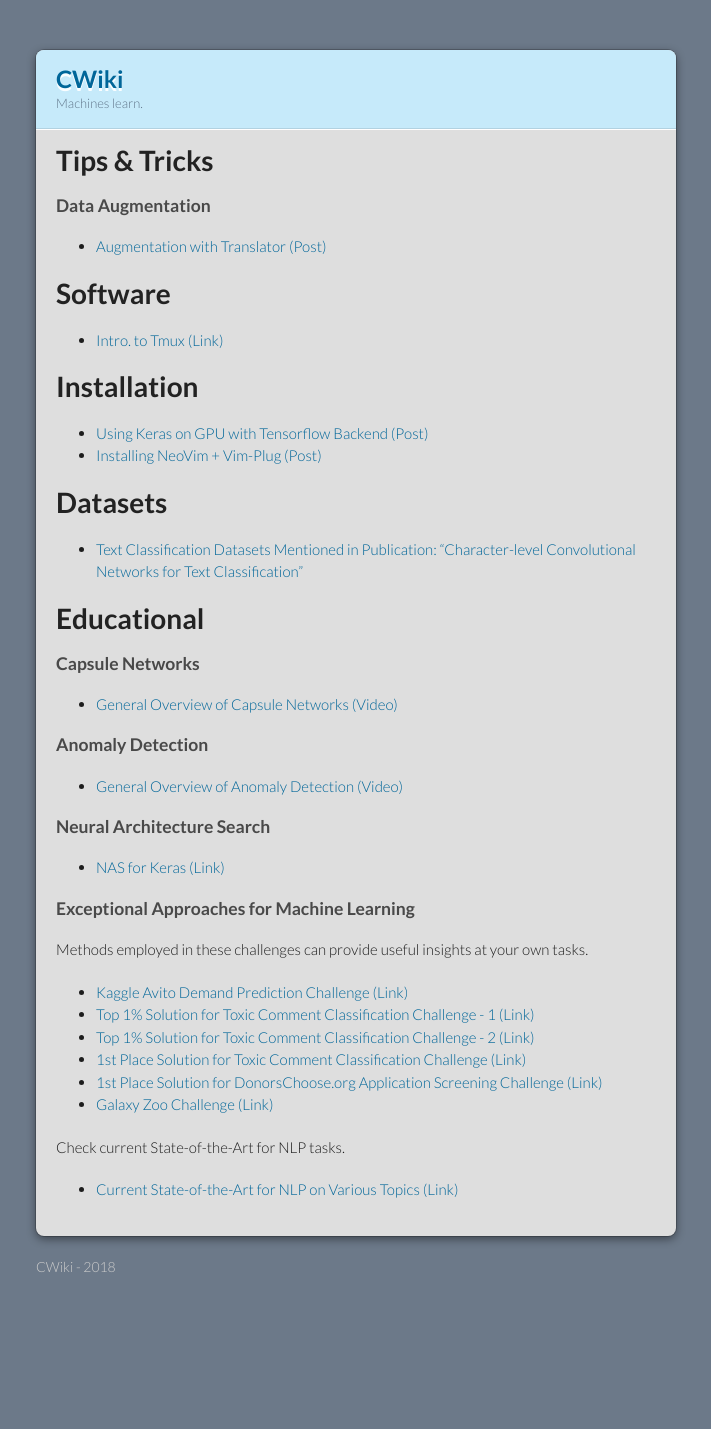
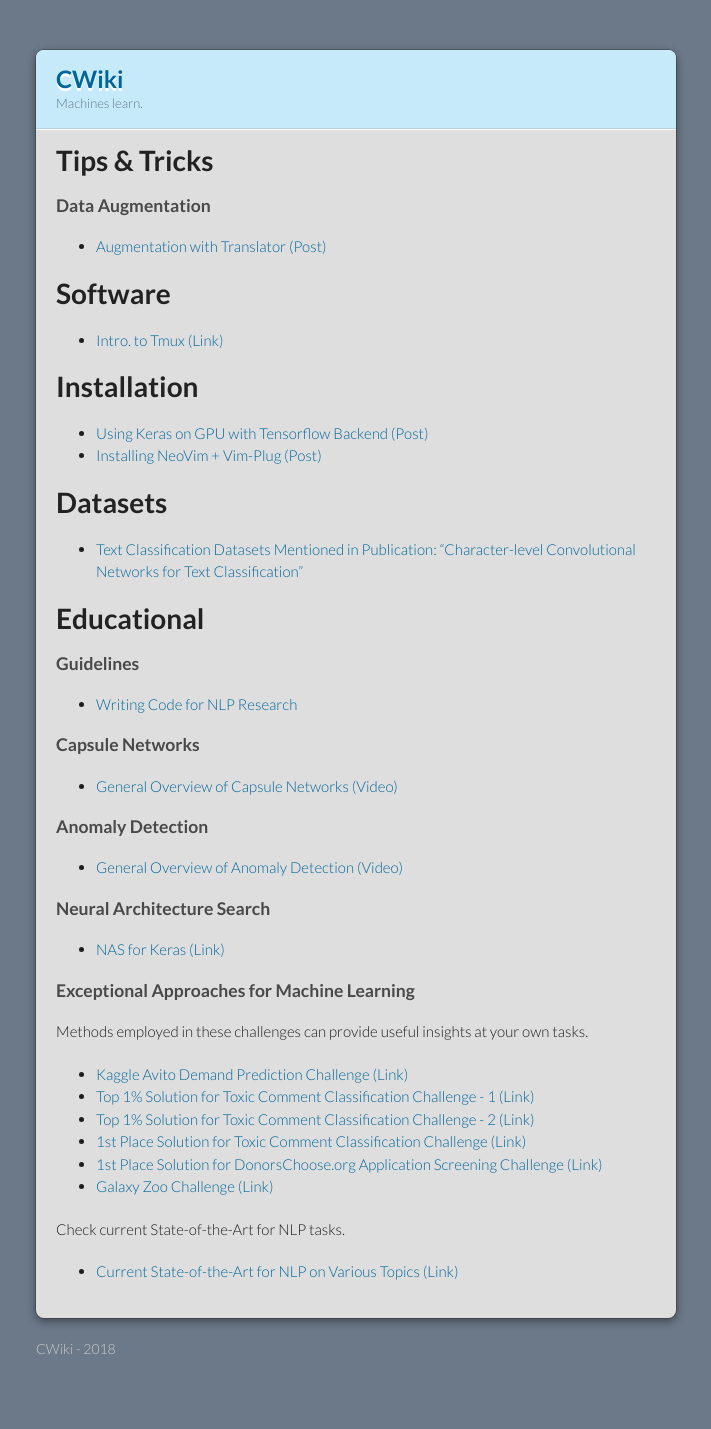
Before and after one commit to burakyldrm/pythoniancultist.github.io, a Jekyll site: the page built from index.md, in a window 1280 px wide. Shown: the whole page, without its empty margins (284-995 px from the left). Built offline with Jekyll 4.4.1, drawn with Linux system fonts in a browser that asks for light colours; our own code applies the rules of GitHub Pages for plain Markdown files; before the commit the page ends 1347 px from its top, so only the background shows below that.

Commit message:
guidelines added

```diff
--- a/index.md
+++ b/index.md
@@ -18,6 +18,9 @@ layout: default
 * [Text Classification Datasets Mentioned in Publication: "Character-level Convolutional Networks for Text Classification"](https://drive.google.com/drive/folders/0Bz8a_Dbh9Qhbfll6bVpmNUtUcFdjYmF2SEpmZUZUcVNiMUw1TWN6RDV3a0JHT3kxLVhVR2M)
 
 # Educational
+
+### Guidelines
+*   [Writing Code for NLP Research](https://docs.google.com/presentation/d/17NoJY2SnC2UMbVegaRCWA7Oca7UCZ3vHnMqBV4SUayc/preview#slide=id.p)
 
 ### Capsule Networks
 *   [General Overview of Capsule Networks (Video)](https://www.youtube.com/watch?v=pPN8d0E3900)
```
